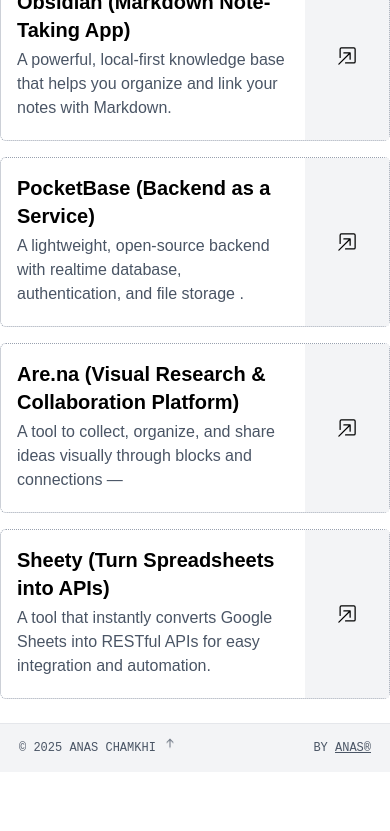
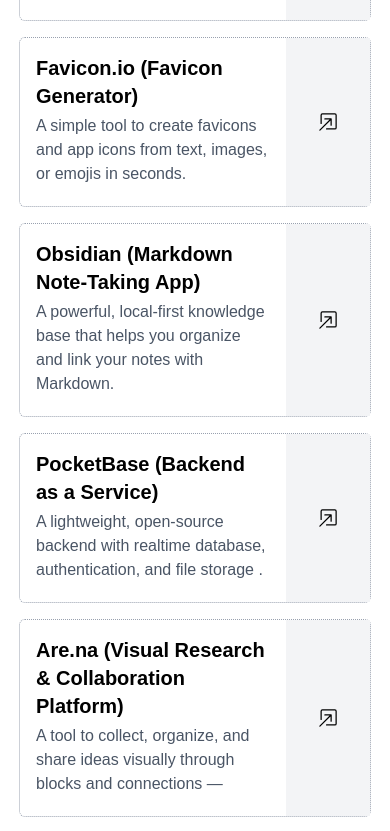
Before and after one commit to ChamkhiAnas/Portfolio, a React (Vite) app: page /ressources in a window 390 px wide. Shown: the part 3114-3945 px from the top of the page. Before the commit the page ends 3886 px from the top, so only its background shows below. Built offline with nearby package versions, Linux system fonts and the light colour scheme.

Commit message:
Fixing collage + radio + ressources page

```diff
--- a/src/Componenets/CollagePage.jsx
+++ b/src/Componenets/CollagePage.jsx
@@ -46,7 +46,7 @@
       }, [isModalOpen])
 
     return(
-        <main className="flex flex-col max-w-3xl m-0 m-auto mt-10">
+        <main className="flex flex-col  px-4 sm:px-0 m-0 m-auto  max-w-sm sm:max-w-lg md:max-w-xl  lg:max-w-3xl mt-10">
 
             <h1 className="name font-extrabold text-2xl">
             {t('collage.name')}
--- a/src/Componenets/MusicPage.jsx
+++ b/src/Componenets/MusicPage.jsx
@@ -210,7 +210,7 @@
 
 
     return(
-        <main className="flex flex-col max-w-3xl m-0 m-auto mt-10">
+        <main className="flex flex-col  px-4 sm:px-0 m-0 m-auto  max-w-sm sm:max-w-lg md:max-w-xl  lg:max-w-3xl mt-10">
 
             <h1 className="name font-extrabold text-2xl">
             {t('radio.name')}
--- a/src/Componenets/RessourcePage.jsx
+++ b/src/Componenets/RessourcePage.jsx
@@ -18,7 +18,7 @@
       }, [i18n.language, t]);
 
     return(
-        <main className="flex flex-col max-w-3xl m-0 m-auto mt-10">
+        <main className="flex flex-col  px-4 sm:px-0 m-0 m-auto  max-w-sm sm:max-w-lg md:max-w-xl  lg:max-w-3xl mt-10">
 
             <h1 className="name font-extrabold text-2xl">
             {t('ressources.name')}
```
